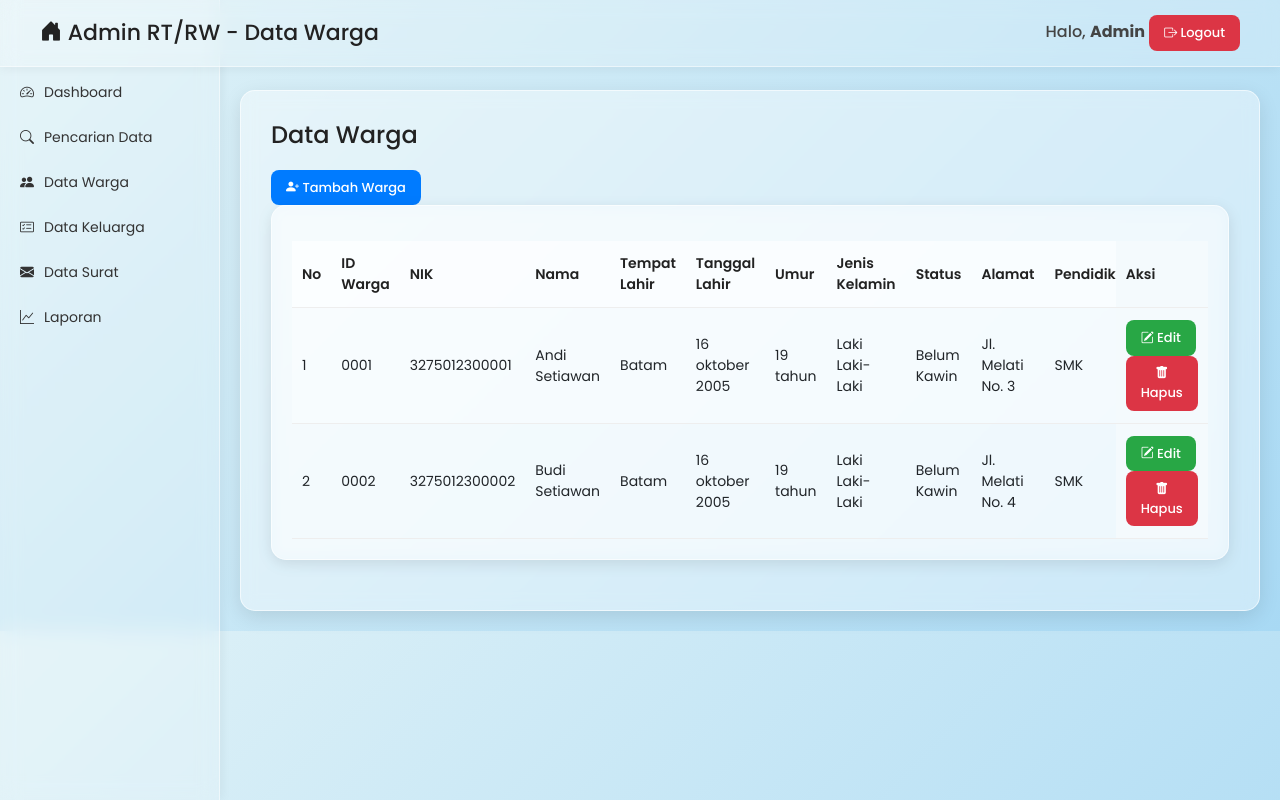
After one commit to Wakaranai31/PBL-Administrasi-Warga, a PHP site: page /php/data_wrg.php in a window 1280 px wide. The commit adds this page. Run offline with PHP 8.4, Linux system fonts and the light colour scheme.

Commit message:
memecah file admin menjadi beberapa bagian dan mengubah menjadi php

```diff
--- a/css/style.css
+++ b/css/style.css
@@ -120,8 +120,7 @@ table {
     margin-top: 15px;
 }
 
-th,
-td {
+th,td {
     text-align: left;
     padding: 12px 10px;
     border-bottom: 1px solid #eee;
@@ -193,35 +192,26 @@ tr:hover {
     font-size: 24px;
 }
 
-@media (max-width: 768px) {
-    header {
-        padding: 15px 20px;
-    }
 
-    .sidebar {
-        width: 100%;
-        height: auto;
-        position: relative;
-        padding-top: 10px;
-        border-right: none;
-        border-bottom: 1px solid rgba(255, 255, 255, 0.5);
-        box-shadow: 0 2px 10px rgba(0, 0, 0, 0.05);
-    }
+.sticky-aksi {
+    position: sticky;
+    right: 0;
+    z-index: 1;
+}
 
-    .sidebar a {
-        display: inline-flex;
-        padding: 10px 15px;
-        margin: 5px;
-        border-radius: 8px;
-    }
+th.sticky-aksi {
+    background-color: rgb(244, 250, 253);
+    z-index: 3;
+}
 
-    .content {
-        margin-left: 0;
-        padding: 20px;
-        padding-top: 20px;
-    }
+tr:nth-child(odd) td.sticky-aksi {
+    background-color: rgb(244, 250, 253);
+}
 
-    .dashboard-grid {
-        grid-template-columns: 1fr;
-    }
+tr:nth-child(even) td.sticky-aksi {
+    background-color: rgb(244, 250, 253);
 }
+
+tr:hover td.sticky-aksi {
+    background-color: rgb(244, 250, 253);
+}
--- /dev/null
+++ b/php/data_wrg.php
@@ -0,0 +1,73 @@
+<?php include "header.php" ?>
+<?php include "sidebar.php" ?>
+
+<div class="content">
+
+    <div id="warga" class="page">
+        <h2>Data Warga</h2>
+        <button class="btn btn-tambah" onclick="alert('Form tambah data warga')"><i
+                class="bi bi-person-plus-fill"></i> Tambah Warga</button>
+
+        <div class="card">
+            <div class="table-responsive">
+                <table>
+                    <tr>
+                        <th>No</th>
+                        <th>ID Warga</th>
+                        <th>NIK</th>
+                        <th>Nama</th>
+                        <th>Tempat Lahir</th>
+                        <th>Tanggal Lahir</th>
+                        <th>Umur</th>
+                        <th>Jenis Kelamin</th>
+                        <th>Status</th>
+                        <th>Alamat</th>
+                        <th>Pendidikan</th>
+                        <th>Pekerjaan</th>
+                        <th>No. HP</th>
+                        <th class="sticky-aksi">Aksi</th>
+                    </tr>
+                    <tr>
+                        <td>1</td>
+                        <td>0001</td>
+                        <td>3275012300001</td>
+                        <td>Andi Setiawan</td>
+                        <td>Batam</td>
+                        <td>16 oktober 2005</td>
+                        <td>19 tahun</td>
+                        <td>Laki Laki-Laki</td>
+                        <td>Belum Kawin</td>
+                        <td>Jl. Melati No. 3</td>
+                        <td>SMK</td>
+                        <td>Wirausaha</td>
+                        <td>081266336345</td>
+                        <td class="sticky-aksi">
+                            <button class="btn btn-edit"><i class="bi bi-pencil-square"></i> Edit</button>
+                            <button class="btn btn-hapus"><i class="bi bi-trash-fill"></i> Hapus</button>
+                        </td>
+                    </tr>
+                    <tr>
+                        <td>2</td>
+                        <td>0002</td>
+                        <td>3275012300002</td>
+                        <td>Budi Setiawan</td>
+                        <td>Batam</td>
+                        <td>16 oktober 2005</td>
+                        <td>19 tahun</td>
+                        <td>Laki Laki-Laki</td>
+                        <td>Belum Kawin</td>
+                        <td>Jl. Melati No. 4</td>
+                        <td>SMK</td>
+                        <td>Wirausaha</td>
+                        <td>081266336345</td>
+                        <td class="sticky-aksi">
+                            <button class="btn btn-edit"><i class="bi bi-pencil-square"></i> Edit</button>
+                            <button class="btn btn-hapus"><i class="bi bi-trash-fill"></i> Hapus</button>
+                        </td>
+                    </tr>
+                </table>
+            </div>
+        </div>
+    </div>
+
+</div>
--- /dev/null
+++ b/php/header.php
@@ -0,0 +1,22 @@
+<!DOCTYPE html>
+<html lang="id">
+
+<head>
+    <meta charset="UTF-8">
+    <meta name="viewport" content="width=device-width, initial-scale=1.0">
+    <title>Aplikasi Administrasi Warga RT/RW</title>
+    <link rel="stylesheet" href="../bootstrap/css/bootstrap.min.css">
+    <link rel="stylesheet" href="../css/style.css">
+    <link href="https://fonts.googleapis.com/css2?family=Poppins:wght@300;400;500;600;700&display=swap"
+        rel="stylesheet">
+    <link rel="stylesheet" href="https://cdn.jsdelivr.net/npm/bootstrap-icons@1.13.1/font/bootstrap-icons.min.css">
+</head>
+
+<body>
+    <header>
+        <h1><i class="bi bi-house-door-fill"></i> Admin RT/RW - Data Warga</h1>
+        <div class="header-right">
+            <span>Halo, <b>Admin</b></span>
+            <button class="btn btn-hapus" onclick="openLogout()"><i class="bi bi-box-arrow-right"></i> Logout</button>
+        </div>
+    </header>
--- /dev/null
+++ b/php/sidebar.php
@@ -0,0 +1,8 @@
+<div class="sidebar">
+    <a href="index.php"><i class="bi bi-speedometer2"></i> Dashboard</a>
+    <a href="data_cri.php"><i class="bi bi-search"></i> Pencarian Data</a>
+    <a href="data_wrg.php"><i class="bi bi-people-fill"></i> Data Warga</a>
+    <a href="data_klg.php" ><i class="bi bi-card-checklist"></i> Data Keluarga</a>
+    <a href="data_srt.php" ><i class="bi bi-envelope-fill"></i> Data Surat</a>
+    <a href="data_lpr.php" ><i class="bi bi-graph-up"></i> Laporan</a>
+</div>
```
Also changed, not shown: html/dashboard-admin.html (deleted, +0 -258 lines), php/data_cri.php (added, +19 -0 lines), php/data_klg.php (added, +33 -0 lines), php/data_lpr.php (added, +15 -0 lines), php/data_srt.php (added, +34 -0 lines), php/index.php (added, +26 -0 lines).
